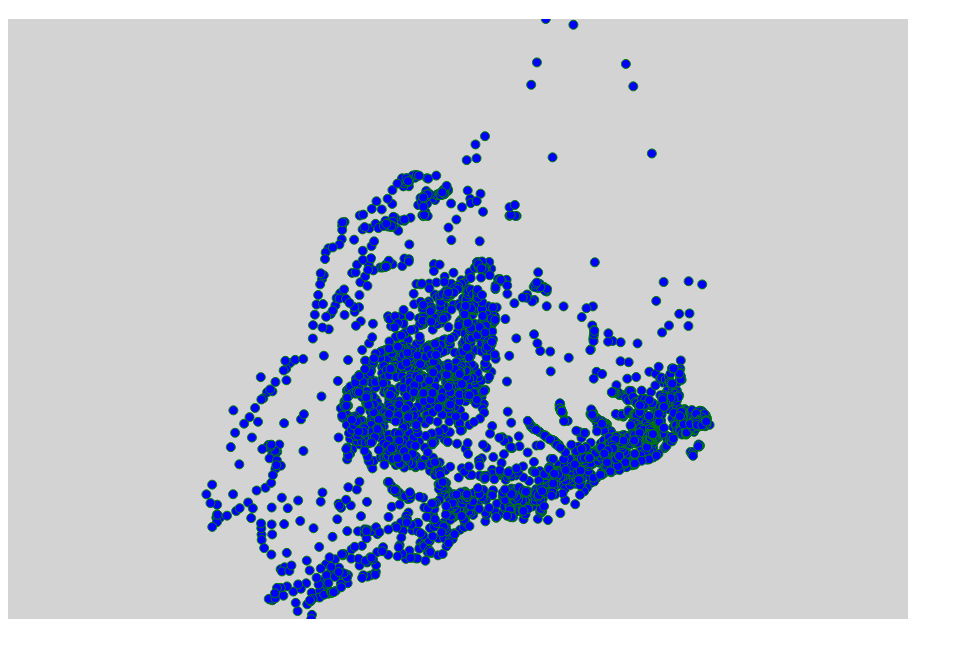
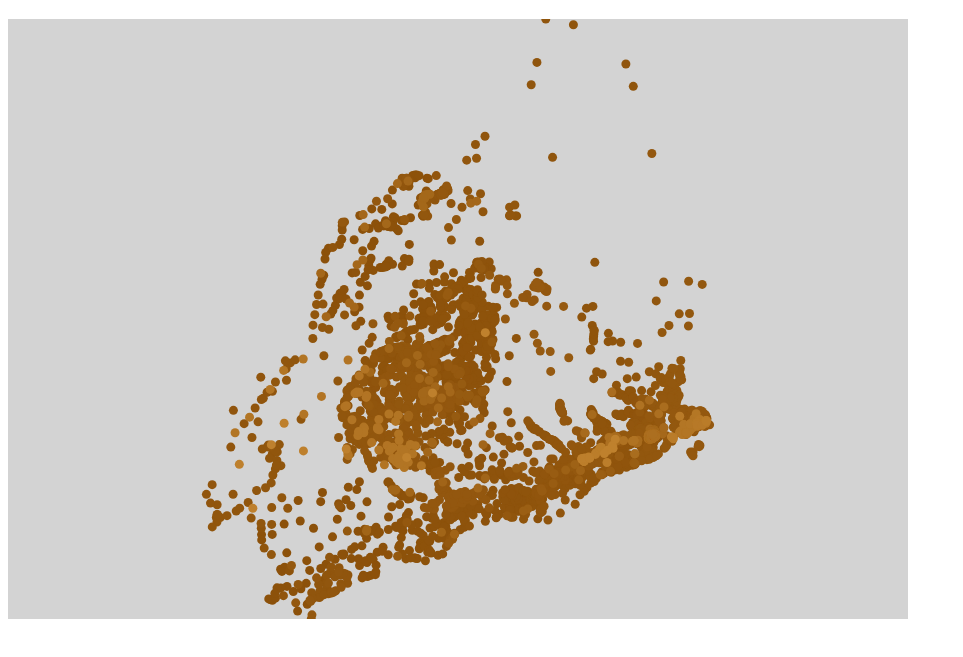
Before and after one commit to kaaoaa505/D3JsDataVisualizationFundamentals, a website: page 018_Drawing_Maps_With_Colors/index.html in a window 1280 px wide. Shown: the part 61-718 px from the top of the page, without its empty margins (0-963 px from the left). Drawn offline with Linux system fonts and the light colour scheme.

Commit message:
D3 Linear color range apply to map cities

```diff
--- a/018_Drawing_Maps_With_Colors/index.html
+++ b/018_Drawing_Maps_With_Colors/index.html
@@ -23,19 +23,38 @@
 
         const path = d3.geoPath();
 
+        const color_scale_range = d3.scaleLinear().range(['#8c510a','#bf812d','#dfc27d','#f6e8c3','#f5f5f5','#c7eae5','#80cdc1','#35978f','#01665e']);
+
         d3.json('cities.geojson').then(json_data => {
             let projection = d3.geoAlbers()
                 .fitSize([svg_width, svg_height], json_data);
+
             path.projection(projection);
+
+            const features_count = json_data.features.length;
+                    console.log(json_data.features);
+
+            color_scale_range.domain([
+                0,
+                d3.max(json_data.features, feature => Number.parseInt(feature.properties.city_id))
+            ])
 
             svg.selectAll('path')
                 .data(json_data.features)
                 .enter()
                 .append('path')
                 .attr('d', path)
-                .attr('stroke', 'green')
+                .attr('stroke', 'none')
                 .attr('stroke-width', 1)
-                .attr('fill', 'blue');
+                .attr('fill', feature => {
+                    var value = Number.parseInt(feature.properties.city_id);
+
+                    if(value){
+                        return color_scale_range(value)
+                    }else{
+                        return 'blue';
+                    }
+                });
         })
 
     </script>
```
